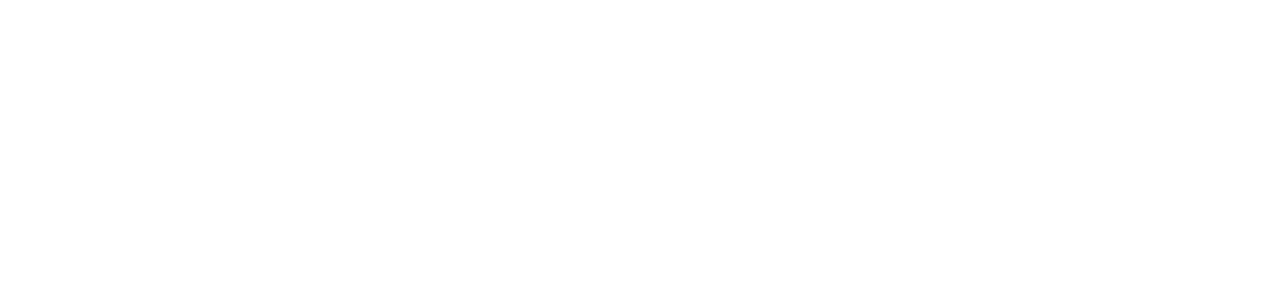
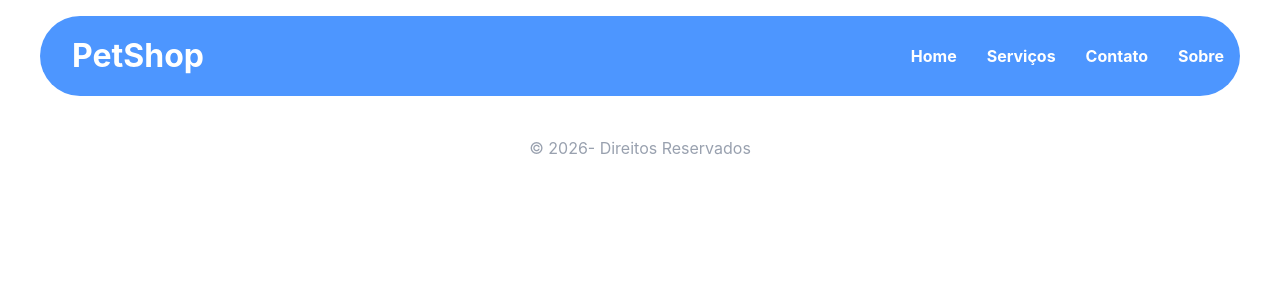
Before and after one commit to petshop-cp/petshop, a React (Vite) app: page /produtos in a window 1280 px wide. Before the commit this address had no page. Shown: the top 300 px of the page. Built offline with nearby package versions, Linux system fonts and the light colour scheme.

Commit message:
feat: Codificando e estilizando Footer.jsx

```diff
--- a/src/components/Footer.jsx
+++ b/src/components/Footer.jsx
@@ -0,0 +1,9 @@
+const Footer = () => {
+    return (
+        <footer className="text-center py-10 text-gray-400">
+            <p>&copy; 2026- Direitos Reservados</p>
+        </footer>
+    )
+}
+
+export default Footer
```
